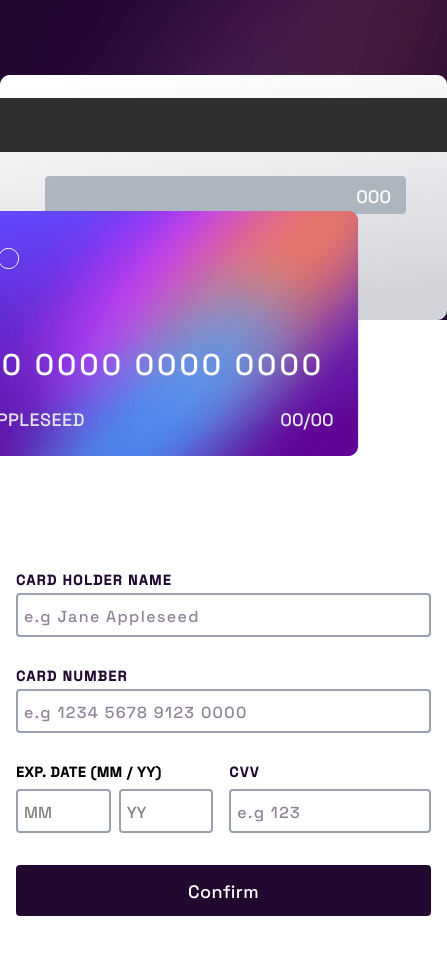
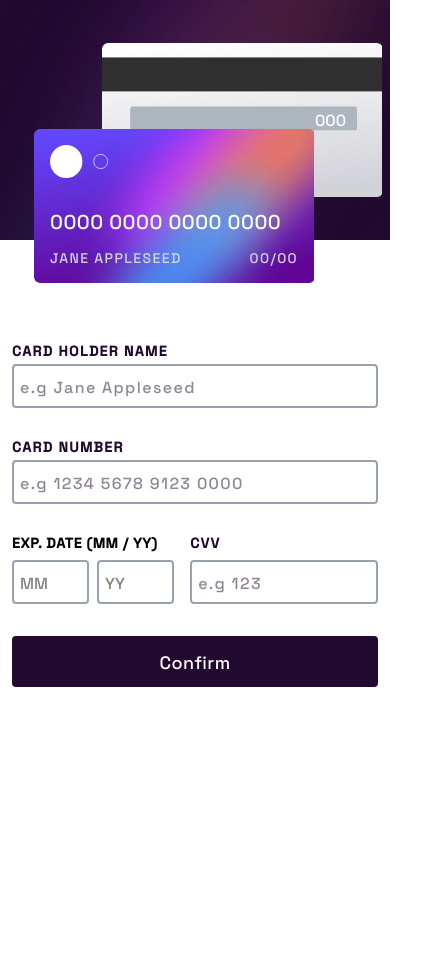
Before and after one commit to corneliusweb/credit-card, a React (Vite) app: page / in a window 390 px wide. Shown: the top 954 px of the page, 447 px wide, since content can reach past the window. After the commit the page ends 844 px from the top, so only its background shows below. Built offline with nearby package versions, Linux system fonts and the light colour scheme.

Commit message:
Handle responsive scaling of card backgrounds and font sizes

```diff
--- a/src/components/NewCardForm.jsx
+++ b/src/components/NewCardForm.jsx
@@ -10,7 +10,7 @@ const NewCardForm = ({
 	},
 }) => {
 	return (
-		<form className='p-4 max-w-[500px]'>
+		<form className='max-w-[480px] p-3 sm:p-0'>
 			<label className='label-style'>
 				Card Holder Name
 				<input
--- a/src/pages/NewCard.jsx
+++ b/src/pages/NewCard.jsx
@@ -37,25 +37,29 @@ const NewCard = () => {
 	};
 
 	return (
-		<main className='grid transition duration-1000 ease-in-out xl:grid-cols-2'>
+		<main className='grid gap-22 sm:gap-28 xl:gap-0 xl:grid-cols-2'>
 			<div
-				className={`bg-[image:var(--bg-mobile)] bg-no-repeat bg-cover  relative flex flex-col-reverse items-center h-80 xl:w-[483px] xl:h-screen xl:bg-[image:var(--bg-desktop)]`}
+				className={`bg-[image:var(--bg-mobile)] bg-no-repeat bg-cover relative flex flex-col-reverse items-end pr-2 justify-center h-60 sm:pr-0 sm:h-70 sm:items-center xl:w-[483px] xl:h-screen xl:bg-[image:var(--bg-desktop)]`}
 			>
 				<div
-						className='bg-no-repeat w-[447px] h-[245px] p-6 flex flex-col justify-between items-start absolute  left-1/2 top-[66%] z-10 transform -translate-x-[70%] xl:-right-25 xl:top-26 xl:-translate-x-0 xl:left-1/4'
+					className='bg-no-repeat bg-cover w-[280px] h-[154px] flex flex-col p-4 justify-between items-start absolute -right-30 top-[53.9%] sm:top-[55%] z-10 transform -translate-x-[70%] sm:py-6 sm:w-[380px] sm:h-[209px] sm:left-1/2 xl:p-6 xl:w-[447px] xl:h-[245px] xl:-right-25 xl:top-26 xl:-translate-x-0 xl:left-1/4'
 					style={{ backgroundImage: `url(${bgCardFront})` }}
 				>
-						<img src={cardLogo} alt='card logo' />
+					<img
+						src={cardLogo}
+						alt='card logo'
+						className='w-[58px] sm:w-[78px] xl:w-[88px]'
+					/>
 
-						<div className='flex flex-col justify-between gap-6 overflow-hidden w-full'>
-							<p className='text-white text-3xl tracking-widest w-full'>
+					<div className='flex flex-col flex-nowrap justify-between gap-3 sm:gap-5 xl:gap-7 overflow-hidden w-full'>
+						<p className='text-white text-xl tracking-wide sm:tracking-widest sm:text-2xl xl:tracking-widest'>
 							{!cardNumber
 								? '0000 0000 0000 0000'
 								: formattedCardNumber(cardNumber)}
 						</p>
 
-							<div className='flex justify-between text-gray-200 w-full'>
-								<span className='uppercase tracking-wide'>
+						<div className='flex justify-between text-gray-300 text-sm tracking-widest '>
+							<span className='uppercase'>
 								{!cardHolderName ? 'Jane Appleseed' : cardHolderName}
 							</span>
 							<span>{`${formattedMonth(expiryMonth)}/${formattedYear(
@@ -67,16 +71,16 @@ const NewCard = () => {
 
 				<div className='xl:absolute xl:top-93 xl:-right-40'>
 					<div
-							className='bg-no-repeat w-[447px] h-[245px] relative'
+						className='bg-no-repeat bg-cover relative w-[280px] h-[154px] sm:w-[380px] sm:h-[209px] xl:w-[447px] xl:h-[245px]'
 						style={{ backgroundImage: `url(${bgCardBack})` }}
 					>
-							<span className=' block absolute top-[43.5%] right-14 text-white'>
+						<div className='absolute right-9 text-white text-base top-5/12 sm:top-[43.5%] sm:right-10 xl:right-14'>
 							{cvv === null ? '000' : cvv}
-							</span>
 						</div>
 					</div>
 				</div>
-			<div className='h-screen grid place-items-center grow'>
+			</div>
+			<div className='flex items-center justify-center'>
 				<NewCardForm
 					cardStates={{
 						setCardHolderName,
```
Lines whose indentation alone changed are shown as unchanged.
